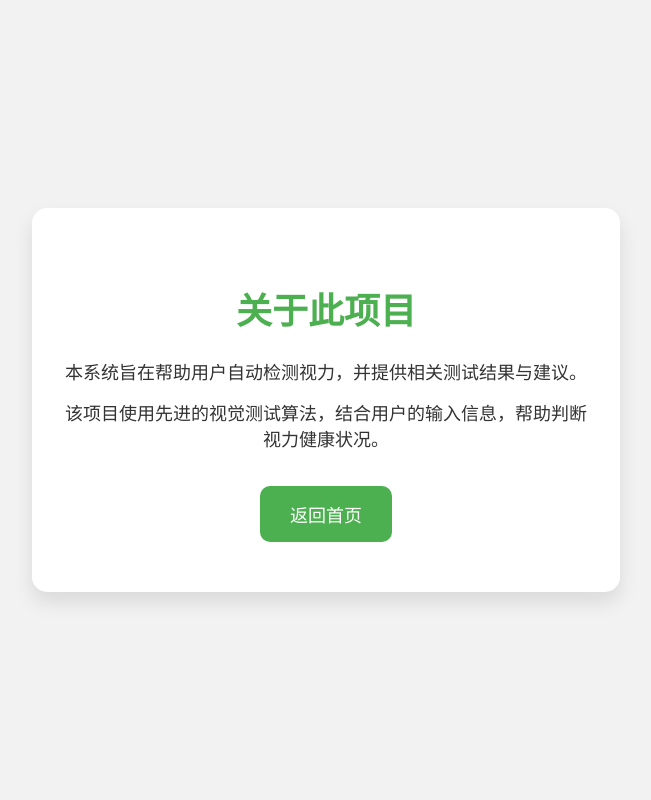
After one commit to JunxiBao/Automatic-visual-acuity-measurement, a Flask app: template src/templates/about.html in a window 1280 px wide. The commit adds this page. Shown: the whole page, without its empty margins (314-965 px from the left). Run offline with Flask 3, Linux system fonts and the light colour scheme; the template is opened without the code that fills it, so the values that code supplies are empty.

Commit message:
增加“关于”页面的框架

```diff
--- /dev/null
+++ b/src/templates/about.html
@@ -0,0 +1,144 @@
+<!DOCTYPE html>
+<html lang="zh">
+
+<head>
+  <meta charset="UTF-8">
+  <meta name="viewport" content="width=device-width, initial-scale=1.0">
+  <title>关于此项目</title>
+  <style>
+    /* 通用样式 */
+    body,
+    html {
+      height: 100%;
+      margin: 0;
+      font-family: 'Arial', sans-serif;
+      display: flex;
+      justify-content: center;
+      align-items: center;
+      background: #f2f2f2;
+      overflow: hidden;
+    }
+
+    .container {
+      text-align: center;
+      background: #fff;
+      border-radius: 15px;
+      box-shadow: 0 10px 20px rgba(0, 0, 0, 0.1);
+      padding: 50px 30px;
+      width: 80%;
+      max-width: 600px;
+      opacity: 0;
+      transform: translateY(50px);
+      animation: fadeInUp 1s ease-out forwards;
+    }
+
+    /* 页面元素的动画：淡入并从下方滑入 */
+    @keyframes fadeInUp {
+      0% {
+        opacity: 0;
+        transform: translateY(50px);
+      }
+
+      100% {
+        opacity: 1;
+        transform: translateY(0);
+      }
+    }
+
+    h1 {
+      font-size: 36px;
+      color: #4CAF50;
+      opacity: 0;
+      animation: fadeIn 1s ease-out forwards;
+      animation-delay: 0.5s;
+    }
+
+    p {
+      font-size: 18px;
+      color: #333;
+      margin: 15px 0;
+      opacity: 0;
+      animation: fadeIn 1s ease-out forwards;
+      animation-delay: 1s;
+    }
+
+    /* 返回按钮样式 */
+    .btn {
+      background-color: #4CAF50;
+      color: white;
+      border: none;
+      padding: 15px 30px;
+      font-size: 18px;
+      border-radius: 10px;
+      cursor: pointer;
+      margin-top: 20px;
+      transition: background-color 0.3s ease, transform 0.2s ease;
+      opacity: 0;
+      animation: fadeIn 1s ease-out forwards;
+      animation-delay: 1.5s;
+    }
+
+    .btn:hover {
+      background-color: #45a049;
+      transform: scale(1.1);
+      /* 添加放大效果 */
+    }
+
+    /* 动画：淡入效果 */
+    @keyframes fadeIn {
+      0% {
+        opacity: 0;
+      }
+
+      100% {
+        opacity: 1;
+      }
+    }
+  </style>
+</head>
+
+<body>
+  <div class="container">
+    <h1 id="title">关于此项目</h1>
+    <p id="description">本系统旨在帮助用户自动检测视力，并提供相关测试结果与建议。</p>
+    <p id="moreInfo">该项目使用先进的视觉测试算法，结合用户的输入信息，帮助判断视力健康状况。</p>
+    <button class="btn" id="backButton" onclick="goBack()">返回首页</button>
+  </div>
+
+  <script>
+    // 获取 URL 中的语言参数
+    const urlParams = new URLSearchParams(window.location.search);
+    const lang = urlParams.get('lang');
+
+    // 切换语言
+    function switchLanguage() {
+      const title = document.getElementById("title");
+      const description = document.getElementById("description");
+      const moreInfo = document.getElementById("moreInfo");
+      const backButton = document.getElementById("backButton");
+
+      if (lang === 'en') {
+        title.textContent = "About This Project";
+        description.textContent = "This system aims to help users automatically test their vision and provide relevant results and suggestions.";
+        moreInfo.textContent = "This project uses advanced visual test algorithms to help determine the user's vision health status based on their inputs.";
+        backButton.textContent = "Back to Home";
+      } else {
+        title.textContent = "关于此项目";
+        description.textContent = "本系统旨在帮助用户自动检测视力，并提供相关测试结果与建议。";
+        moreInfo.textContent = "该项目使用先进的视觉测试算法，结合用户的输入信息，帮助判断视力健康状况。";
+        backButton.textContent = "返回首页";
+      }
+    }
+
+    // 页面加载时切换语言
+    window.onload = switchLanguage;
+
+    // 返回首页函数
+    function goBack() {
+      const url = lang === 'en' ? "home.html?lang=en" : "home.html?lang=zh";
+      window.location.href = url;
+    }
+  </script>
+</body>
+
+</html>
--- a/src/templates/home.html
+++ b/src/templates/home.html
@@ -92,6 +92,7 @@
         transform: translateY(-10px);
       }
     }
+
 
     /* 语言切换按钮和关于按钮样式 */
     .language-switcher,
```
